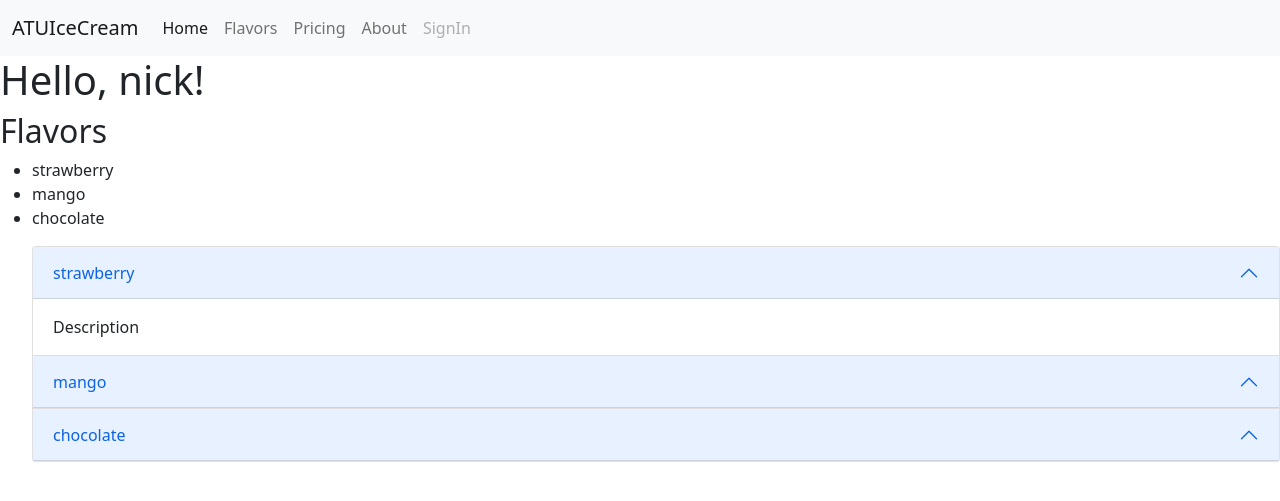
After one commit to innomadic/flask_bootstrap_demo, a Flask app: page /flavors in a window 1280 px wide. The commit adds this page. Shown: the top 501 px of the page. Run offline with Flask 2, Linux system fonts and the light colour scheme.

Commit message:
Added bootstrap component examples

```diff
--- a/app/routes.py
+++ b/app/routes.py
@@ -4,5 +4,13 @@ from app import app
 
 @app.route('/')
 def hello():
-    flavors = ["vanilla", "chocolate"]
-    return render_template('base.html', title='Home', user='nick', flavors=flavors)
+    return render_template('base.html', title='Home', user='nick')
+
+@app.route('/about')
+def about():
+    return render_template('about.html', title='About Us')
+
+@app.route('/flavors')
+def flavors():
+    flavors = ["strawberry", "mango", "chocolate"]
+    return render_template('flavors.html', title='Flavors', user='nick', flavors=flavors)
--- /dev/null
+++ b/app/templates/about.html
@@ -0,0 +1,5 @@
+{% extends "base.html" %}
+
+{% block content %}
+Here is some information about our company.
+{% endblock %}
--- a/app/templates/base.html
+++ b/app/templates/base.html
@@ -1,14 +1,57 @@
-<html>
-    <head>
-        <title>{{ title }} </title>
-    </head>
-    <body>
-        <h1>Hello, {{ user }}!</h1>
-        <h2>Flavors</h2>
-        <ul>
-            {% for flavor in flavors %}
-                <li>{{flavor}}</li>
-            {% endfor %}
-        </ul>
-    </body>
+<!doctype html>
+<html lang="en">
+  <head>
+    <!-- Required meta tags -->
+    <meta charset="utf-8">
+    <meta name="viewport" content="width=device-width, initial-scale=1">
+
+    <!-- Bootstrap CSS -->
+    <link href="https://cdn.jsdelivr.net/npm/bootstrap@5.0.0-beta2/dist/css/bootstrap.min.css" rel="stylesheet" integrity="sha384-BmbxuPwQa2lc/FVzBcNJ7UAyJxM6wuqIj61tLrc4wSX0szH/Ev+nYRRuWlolflfl" crossorigin="anonymous">
+
+    <title>{{ title }}</title>
+  </head>
+  <body>
+
+    <nav class="navbar navbar-expand-lg navbar-light bg-light">
+        <div class="container-fluid">
+          <a class="navbar-brand" href="#">ATUIceCream</a>
+          <button class="navbar-toggler" type="button" data-bs-toggle="collapse" data-bs-target="#navbarNav" aria-controls="navbarNav" aria-expanded="false" aria-label="Toggle navigation">
+            <span class="navbar-toggler-icon"></span>
+          </button>
+          <div class="collapse navbar-collapse" id="navbarNav">
+            <ul class="navbar-nav">
+              <li class="nav-item">
+                <a class="nav-link active" aria-current="page" href="/">Home</a>
+              </li>
+              <li class="nav-item">
+                <a class="nav-link" href="flavors">Flavors</a>
+              </li>
+              <li class="nav-item">
+                <a class="nav-link" href="#">Pricing</a>
+              </li>
+              <li class="nav-item">
+                <a class="nav-link" href="about">About</a>
+              </li>
+              <li class="nav-item">
+                <a class="nav-link disabled" href="#" tabindex="-1" aria-disabled="true">SignIn</a>
+              </li>
+            </ul>
+          </div>
+        </div>
+      </nav>
+
+      {% block content %}{% endblock %}
+
+
+    <!-- Optional JavaScript; choose one of the two! -->
+
+    <!-- Option 1: Bootstrap Bundle with Popper -->
+    <script src="https://cdn.jsdelivr.net/npm/bootstrap@5.0.0-beta2/dist/js/bootstrap.bundle.min.js" integrity="sha384-b5kHyXgcpbZJO/tY9Ul7kGkf1S0CWuKcCD38l8YkeH8z8QjE0GmW1gYU5S9FOnJ0" crossorigin="anonymous"></script>
+
+    <!-- Option 2: Separate Popper and Bootstrap JS -->
+    <!--
+    <script src="https://cdn.jsdelivr.net/npm/@popperjs/core@2.6.0/dist/umd/popper.min.js" integrity="sha384-KsvD1yqQ1/1+IA7gi3P0tyJcT3vR+NdBTt13hSJ2lnve8agRGXTTyNaBYmCR/Nwi" crossorigin="anonymous"></script>
+    <script src="https://cdn.jsdelivr.net/npm/bootstrap@5.0.0-beta2/dist/js/bootstrap.min.js" integrity="sha384-nsg8ua9HAw1y0W1btsyWgBklPnCUAFLuTMS2G72MMONqmOymq585AcH49TLBQObG" crossorigin="anonymous"></script>
+    -->
+  </body>
 </html>
--- /dev/null
+++ b/app/templates/flavors.html
@@ -0,0 +1,39 @@
+{% extends "base.html" %}
+
+
+{% block content %}
+<h1>Hello, {{ user }}!</h1>
+<h2>Flavors</h2>
+<ul>
+    {% for flavor in flavors %}
+    <li>{{flavor}}</li>
+    {% endfor %}
+</ul>
+
+<div class="accordion" id="accordionExample2">
+    <ul>
+        {% for flavor in flavors %}
+        <div class="accordion-item">
+            <h2 class="accordion-header" id="heading{{flavor}}">
+
+                    <button class="accordion-button" type="button" data-bs-toggle="collapse"
+                        data-bs-target="#collapse{{flavor}}" aria-expanded="true" aria-controls="collapse{{flavor}}">
+                        {{flavor}}
+                    </button>
+            </h2>
+            {% if loop.first %}
+            <div id="collapse{{flavor}}" class="accordion-collapse collapse show" aria-labelledby="heading{{flavor}}" {%
+                else %} <div id="collapse{{flavor}}" class="accordion-collapse collapse"
+                aria-labelledby="heading{{flavor}}" {% endif %} data-bs-parent="#accordionExample2">
+                <div class="accordion-body">
+                    Description
+                </div>
+            </div>
+        </div>
+        {% endfor %}
+    </ul>
+</div>
+
+
+
+{% endblock %}
```
